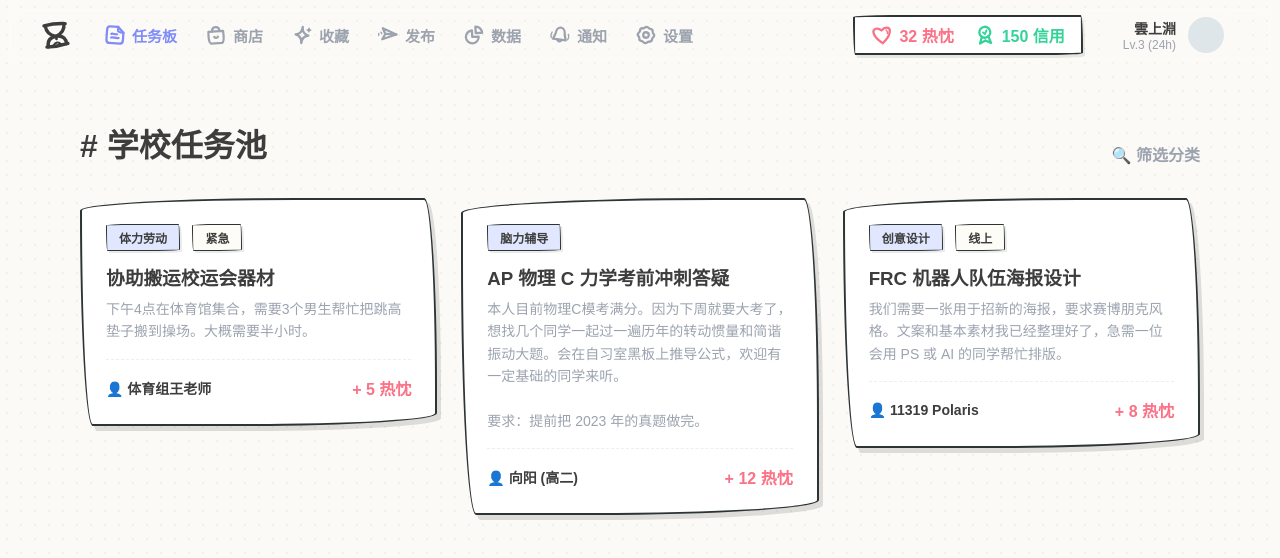
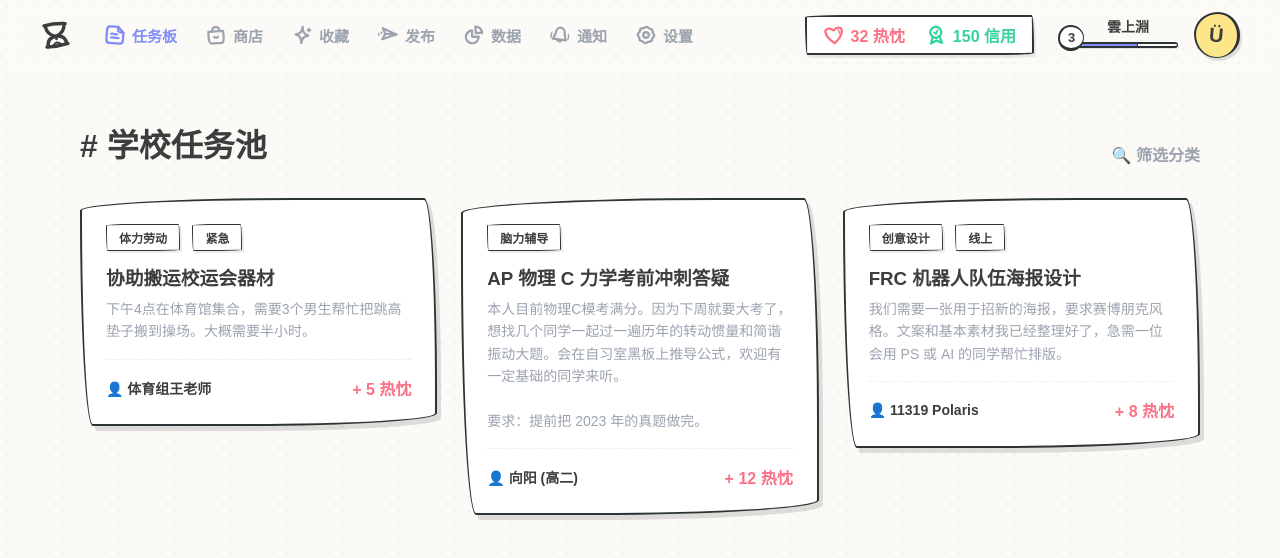
Before and after one commit to Yunshang-Yuan/Hour-Vault, a website: page public/index.html in a window 1280 px wide. Drawn offline with Linux system fonts and the light colour scheme.

Commit message:
前端动画V1

```diff
--- a/public/common.js
+++ b/public/common.js
@@ -12,3 +12,14 @@ themeToggleBtn.addEventListener('click', () => {
     htmlElement.setAttribute('data-theme', 'dark');
   }
 });
+
+// public/js/common.js 底部追加
+
+// 获取整个个人名片按钮
+const profileBtn = document.getElementById('profile-btn');
+
+// 绑定统一的点击响应
+profileBtn.addEventListener('click', () => {
+  console.log('点击了个人名片区域！可以在这里写打开个人主页或弹窗的代码');
+  // 比如：alert('打开雲上淵的个人中心');
+});
--- a/public/global.css
+++ b/public/global.css
@@ -116,13 +116,44 @@ body {
   border: 1.5px solid var(--comic-line);
   box-shadow: 2px 2px 0px rgba(45, 52, 54, 0.1);
 }
-.tag-primary { background: #e0e7ff; color: var(--text-main); }
-.tag-secondary { background: #fdfcf6; color: var(--text-main); }
-/* Logo 悬浮特效：鼠标放上去时，整个 Logo 稍微放大并回正 */
+#theme-toggle svg {
+  transition: transform 0.3s ease;
+}
+
+/* 2. 鼠标悬浮时的变化（这里只需要写改变的结果，不需要再写 transition 了） */
 #theme-toggle:hover {
   transform: scale(1.05);
 }
+
 #theme-toggle:hover svg {
-  transform: rotate(0deg) !important;
+  transform: rotate(0deg) !important; /* 强制回正 */
+}
+
+/* =========================================
+   个人名片整体交互特效 (彻底修复版)
+========================================= */
+
+/* 1. 整体基础状态：控制整体升降过渡 */
+#profile-btn {
+  transition: transform 0.2s ease;
+}
+
+/* 2. 整体悬浮：全部元素（名字、等级、经验条、头像）一起垂直向上平移，绝不偏转 */
+#profile-btn:hover {
+  transform: translateY(-2px);
+}
+
+/* 3. 整体点击：全部元素一起下沉，模拟按压 */
+#profile-btn:active {
+  transform: translateY(1px);
+}
+
+/* 4. 头像基础状态：让头像拥有独立的、平滑的回弹记忆 */
+#profile-btn .profile-avatar {
   transition: transform 0.3s ease;
 }
+
+/* 5. 联动特效：当鼠标悬浮在整体上时，只有带有 .profile-avatar 的头像框会单独歪头放大！ */
+#profile-btn:hover .profile-avatar {
+  transform: scale(1.05) rotate(8deg);
+}
--- a/public/index.html
+++ b/public/index.html
@@ -120,13 +120,32 @@
 
     </div>
 
-    <!-- 个人名片区：一字未改，等你重做 -->
-    <div style="display: flex; align-items: center; gap: 12px; background: var(--bg-color); padding: 6px 16px; border-radius: 50px;">
-      <div style="display: flex; flex-direction: column; align-items: flex-end;">
-        <span style="font-size: 14px; font-weight: bold;">雲上淵</span>
-        <span style="font-size: 12px; color: var(--text-sub);">Lv.3 (24h)</span>
+    <div id="profile-btn" style="display: flex; align-items: center; gap: 16px; cursor: pointer; user-select: none;">
+
+      <div style="display: flex; align-items: flex-end;">
+
+        <div style="width: 26px; height: 26px; border-style: solid; border-color: var(--comic-line); border-width: 2.5px 1.5px 3px 2px; border-radius: 48% 52% 49% 51% / 51% 49% 52% 48%; background: var(--card-bg); display: flex; align-items: center; justify-content: center; font-size: 13px; font-weight: 900; z-index: 2; position: relative;">
+          3
+        </div>
+
+        <div style="display: flex; flex-direction: column; align-items: center; margin-left: -6px; margin-bottom: 3px;">
+
+          <span style="font-size: 14px; font-weight: 900; color: var(--text-main); line-height: 1; margin-bottom: 8px;">雲上淵</span>
+
+          <div style="width: 100px; height: 6px; border-style: solid; border-color: var(--comic-line); border-width: 2px 1.5px 2.5px 1.5px; border-radius: 8px; background: var(--bg-color); position: relative; z-index: 1; overflow: hidden; box-shadow: 1px 1px 0px rgba(45, 52, 54, 0.1);">
+            <div style="width: 60%; height: 100%; background: var(--primary-color); border-right: 1.5px solid var(--comic-line);"></div>
+          </div>
+
+        </div>
+
       </div>
-      <div style="width: 36px; height: 36px; border-radius: 50%; background: #dfe6e9;"></div>
+
+      <div class="profile-avatar" style="width: 46px; height: 46px; border-style: solid; border-color: var(--comic-line); border-width: 2px 3px 1.5px 2.5px; border-radius: 52% 48% 51% 49% / 49% 51% 48% 52%; background-color: #fde68a; box-shadow: 2px 3px 0px rgba(45, 52, 54, 0.15); display: flex; align-items: center; justify-content: center; overflow: hidden;">
+        <span style="font-size: 20px; font-weight: 900; color: var(--text-main); transform: rotate(5deg);">Ü</span>
+      </div>
+
+    </div>
+
     </div>
 
   </div>
```
